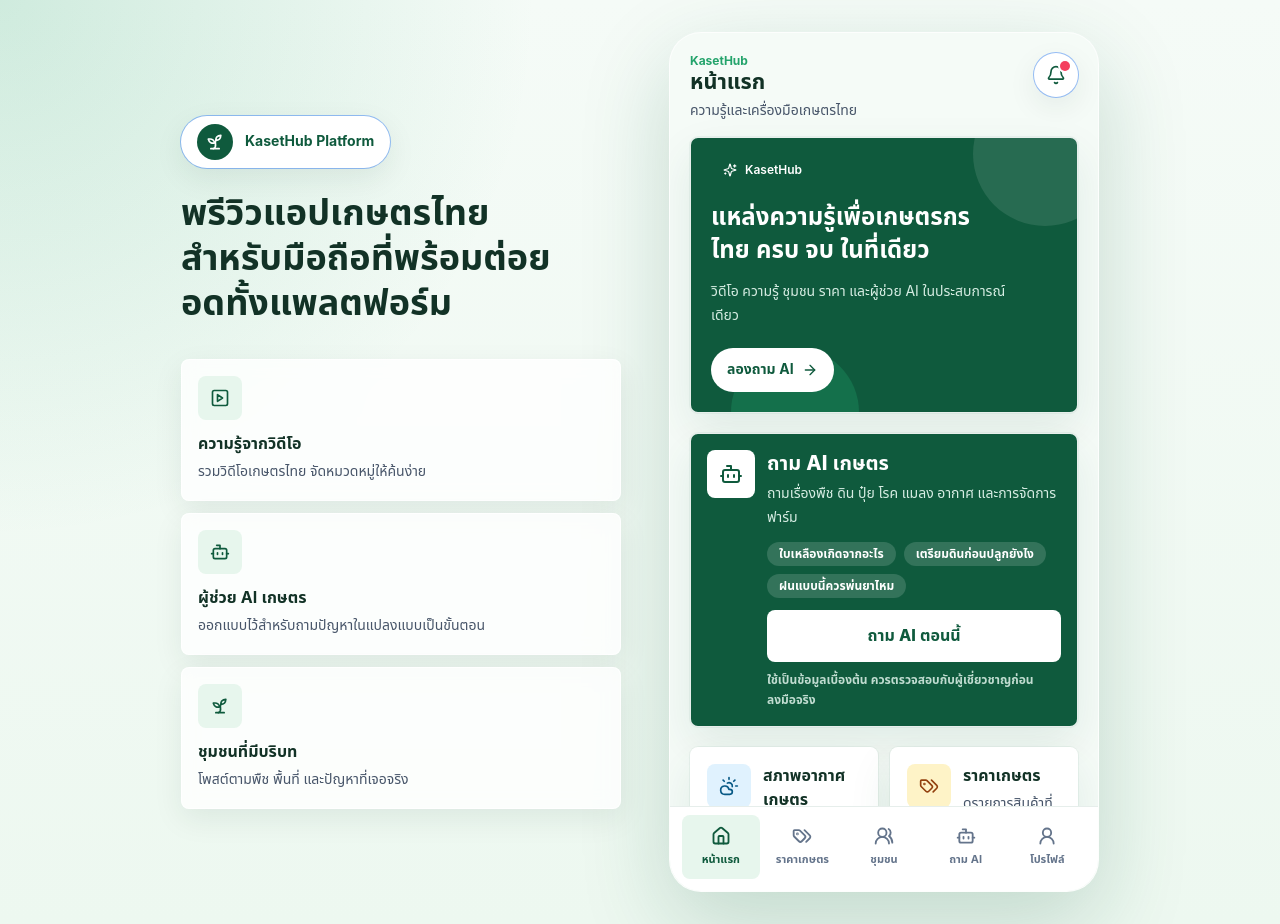
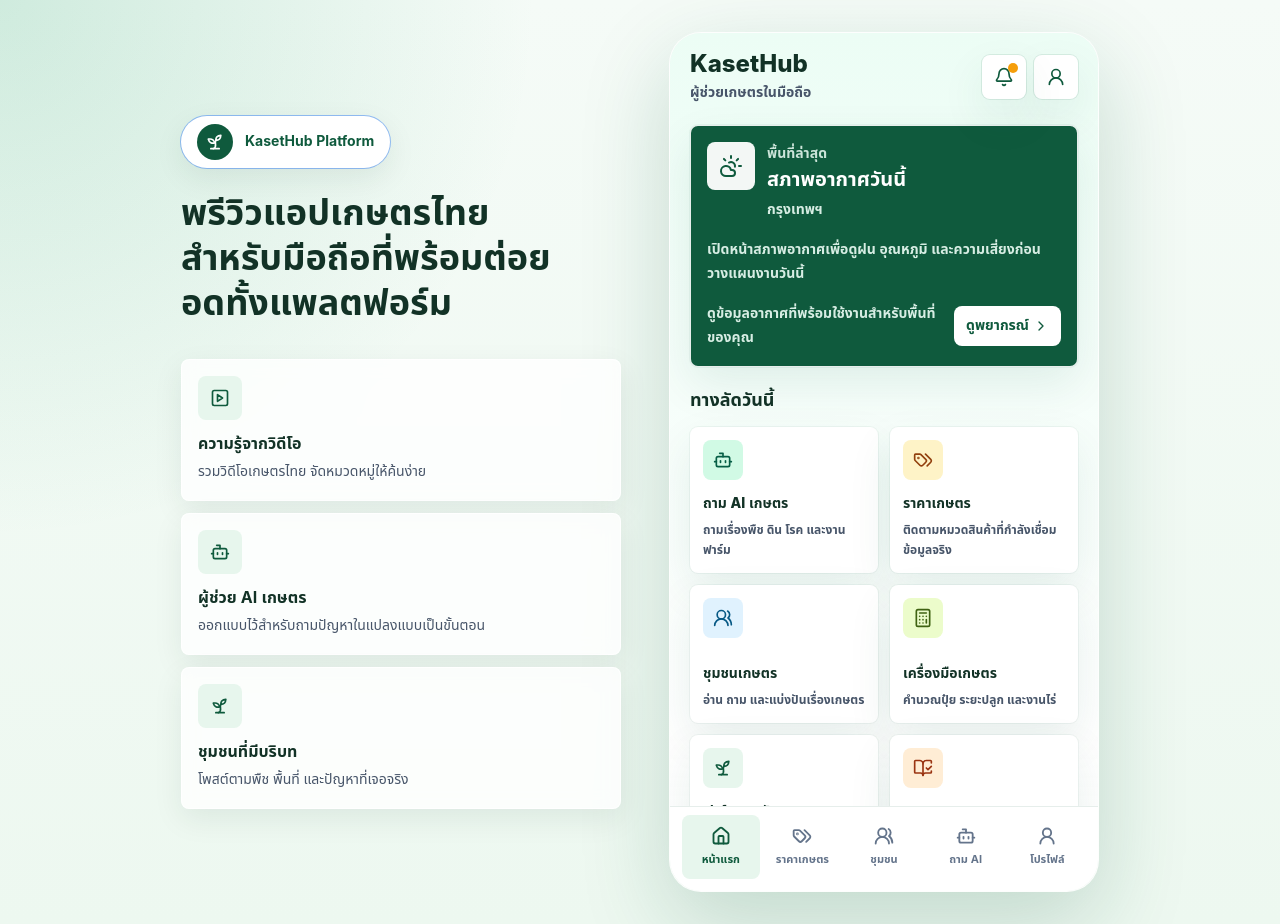
Before and after one commit to thana10-star/KasetHub-Platform, a React (Vite) app: page /app in a window 1280 px wide. Built offline with nearby package versions, Linux system fonts and the light colour scheme; no server answers.

Commit message:
style(home): redesign dashboard for V1 mobile layout

```diff
--- a/src/routes/AppHomePage.tsx
+++ b/src/routes/AppHomePage.tsx
@@ -1,196 +1,271 @@
-import { ArticleCard } from '@/components/kaset/ArticleCard';
-import { HeroCard } from '@/components/kaset/HeroCard';
-import { QuickActionGrid } from '@/components/kaset/QuickActionGrid';
-import { VideoCard } from '@/components/kaset/VideoCard';
-import { PageHeader } from '@/components/layout/PageHeader';
-import { Badge } from '@/components/ui/Badge';
 import { Card } from '@/components/ui/Card';
-import { NoticeBox } from '@/components/ui/NoticeBox';
-import { SectionHeader } from '@/components/ui/SectionHeader';
-import { articles, videos } from '@/data/mockData';
 import { useNotificationCenter } from '@/hooks/useNotificationCenter';
+import { useWeather } from '@/hooks/useWeather';
 import { buildHomeFarmHubViewModel } from '@/routes/home-farm-hub-model';
-import { AI_HOME_PROMPT_EXAMPLES } from '@/services/ai/ai-farmer-assistant-copy';
-import { Bell, Bot, CloudSun, HelpCircle, Sprout, Tags, UsersRound } from 'lucide-react';
+import {
+  Bell,
+  BookOpenCheck,
+  Bot,
+  Calculator,
+  ChevronRight,
+  CloudSun,
+  Sprout,
+  Tags,
+  UserRound,
+  UsersRound,
+} from 'lucide-react';
 import { Link } from 'react-router-dom';
 
+const quickActions = [
+  {
+    description: 'ถามเรื่องพืช ดิน โรค และงานฟาร์ม',
+    href: '/app/ai',
+    icon: Bot,
+    label: 'ถาม AI เกษตร',
+    tone: 'bg-emerald-100 text-emerald-800',
+  },
+  {
+    description: 'ติดตามหมวดสินค้าที่กำลังเชื่อมข้อมูลจริง',
+    href: '/app/prices',
+    icon: Tags,
+    label: 'ราคาเกษตร',
+    tone: 'bg-amber-100 text-amber-800',
+  },
+  {
+    description: 'อ่าน ถาม และแบ่งปันเรื่องเกษตร',
+    href: '/app/community',
+    icon: UsersRound,
+    label: 'ชุมชนเกษตร',
+    tone: 'bg-sky-100 text-sky-800',
+  },
+  {
+    description: 'คำนวณปุ๋ย ระยะปลูก และงานไร่',
+    href: '/app/calculators',
+    icon: Calculator,
+    label: 'เครื่องมือเกษตร',
+    tone: 'bg-lime-100 text-lime-800',
+  },
+  {
+    description: 'บันทึกงาน รายรับรายจ่าย และผลผลิต',
+    href: '/app/my-farm',
+    icon: Sprout,
+    label: 'ฟาร์มของฉัน',
+    tone: 'bg-kaset-mint text-kaset-deep',
+  },
+  {
+    description: 'คู่มือเริ่มใช้และความรู้พื้นฐาน',
+    href: '/app/help',
+    icon: BookOpenCheck,
+    label: 'ความรู้/บทความ',
+    tone: 'bg-orange-100 text-orange-800',
+  },
+] as const;
+
+const priceCategories = ['ข้าว', 'มันสำปะหลัง', 'ยางพารา', 'ปาล์มน้ำมัน'] as const;
+
+function getWeatherSummary(input: { rainChancePercent: number; temperatureC: number; windKph: number }) {
+  if (input.rainChancePercent >= 70) return 'ฝนมีโอกาสสูง วางแผนงานกลางแจ้งอย่างระวัง';
+  if (input.temperatureC >= 35) return 'อากาศร้อน ควรดูแลน้ำและพักงานหนัก';
+  if (input.windKph >= 24) return 'ลมค่อนข้างแรง เช็กก่อนพ่นยา';
+  return 'เหมาะสำหรับเช็กงานในไร่ก่อนเริ่มวัน';
+}
+
 export function AppHomePage() {
-  const featuredVideo = videos.find((video) => video.isFeatured) ?? videos[0];
   const notificationCenter = useNotificationCenter();
   const farmHub = buildHomeFarmHubViewModel();
+  const { forecast } = useWeather();
+  const currentWeather = forecast.current;
+  const todayWeather = forecast.today;
+  const temperatureC = Math.round(currentWeather?.temperatureC ?? todayWeather.maxTempC);
+  const windKph = Math.round(currentWeather?.windKph ?? todayWeather.windKph);
+  const rainChancePercent = todayWeather.rainChancePercent;
+  const hasLiveWeatherSummary = forecast.apiStatus === 'ready' && !forecast.isFallback;
+  const weatherSummary = getWeatherSummary({ rainChancePercent, temperatureC, windKph });
 
   return (
-    <div>
-      <PageHeader title="หน้าแรก" subtitle="ความรู้และเครื่องมือเกษตรไทย" />
-      <div className="grid gap-5 px-5 pb-6">
-        <HeroCard />
+    <div className="min-h-full bg-gradient-to-b from-emerald-50 via-white to-kaset-mist/70">
+      <div className="grid gap-5 px-4 pb-6 pt-4 sm:px-5">
+        <header className="flex items-center justify-between gap-3">
+          <div className="min-w-0">
+            <h1 className="text-2xl font-extrabold leading-8 text-kaset-ink">KasetHub</h1>
+            <p className="text-sm font-semibold leading-6 text-slate-600">ผู้ช่วยเกษตรในมือถือ</p>
+          </div>
+          <div className="flex shrink-0 items-center gap-2">
+            <Link
+              aria-label="ศูนย์แจ้งเตือน"
+              className="relative grid h-11 w-11 place-items-center rounded-lg bg-white text-kaset-deep shadow-card ring-1 ring-kaset-deep/10"
+              to="/app/notifications"
+            >
+              <Bell aria-hidden="true" className="h-5 w-5" />
+              {notificationCenter.digest.unreadCount > 0 ? (
+                <span className="absolute right-2 top-2 h-2.5 w-2.5 rounded-full bg-amber-500" />
+              ) : null}
+            </Link>
+            <Link
+              aria-label="โปรไฟล์"
+              className="grid h-11 w-11 place-items-center rounded-lg bg-white text-kaset-deep shadow-card ring-1 ring-kaset-deep/10"
+              to="/app/profile"
+            >
+              <UserRound aria-hidden="true" className="h-5 w-5" />
+            </Link>
+          </div>
+        </header>
 
-        <section aria-labelledby="home-ai-title" data-testid="home-ai-primary-entry">
+        <section aria-labelledby="home-weather-title">
+          <Link className="block" to="/app/weather">
             <Card className="overflow-hidden bg-kaset-deep text-white">
               <div className="p-4">
-              <div className="flex gap-3">
-                <span className="grid h-12 w-12 shrink-0 place-items-center rounded-lg bg-white text-kaset-deep">
-                  <Bot aria-hidden="true" className="h-6 w-6" />
+                <div className="flex items-start gap-3">
+                  <span className="grid h-12 w-12 shrink-0 place-items-center rounded-lg bg-white/95 text-kaset-deep">
+                    <CloudSun aria-hidden="true" className="h-6 w-6" />
                   </span>
                   <div className="min-w-0 flex-1">
-                  <h2 id="home-ai-title" className="text-xl font-extrabold leading-7">
-                    ถาม AI เกษตร
+                    <p className="text-sm font-bold leading-6 text-emerald-50/85">พื้นที่ล่าสุด</p>
+                    <h2 id="home-weather-title" className="text-xl font-extrabold leading-7">
+                      สภาพอากาศวันนี้
                     </h2>
-                  <p className="mt-1 text-sm leading-6 text-emerald-50/90">
-                    ถามเรื่องพืช ดิน ปุ๋ย โรค แมลง อากาศ และการจัดการฟาร์ม
+                    <p className="mt-1 break-words text-sm font-semibold leading-6 text-emerald-50/90">
+                      {forecast.location.label}
                     </p>
+                  </div>
+                </div>
+
+                {hasLiveWeatherSummary ? (
+                  <div className="mt-4 grid grid-cols-2 gap-2">
+                    <div className="rounded-lg bg-white/12 p-3">
+                      <p className="text-xs font-bold leading-5 text-emerald-50/80">อุณหภูมิ</p>
+                      <p className="text-2xl font-extrabold leading-8">{temperatureC}°C</p>
+                    </div>
+                    <div className="rounded-lg bg-white/12 p-3">
+                      <p className="text-xs font-bold leading-5 text-emerald-50/80">โอกาสฝน</p>
+                      <p className="text-2xl font-extrabold leading-8">{rainChancePercent}%</p>
+                    </div>
+                  </div>
+                ) : (
+                  <p className="mt-4 text-sm font-semibold leading-6 text-emerald-50/90">
+                    เปิดหน้าสภาพอากาศเพื่อดูฝน อุณหภูมิ และความเสี่ยงก่อนวางแผนงานวันนี้
+                  </p>
+                )}
+
+                <div className="mt-4 flex flex-wrap items-center justify-between gap-3">
+                  <p className="min-w-0 flex-1 text-sm font-semibold leading-6 text-emerald-50/90">
+                    {hasLiveWeatherSummary ? weatherSummary : 'ดูข้อมูลอากาศที่พร้อมใช้งานสำหรับพื้นที่ของคุณ'}
+                  </p>
+                  <span className="inline-flex min-h-10 shrink-0 items-center gap-1 rounded-lg bg-white px-3 text-sm font-extrabold text-kaset-deep">
+                    ดูพยากรณ์
+                    <ChevronRight aria-hidden="true" className="h-4 w-4" />
+                  </span>
+                </div>
+              </div>
+            </Card>
+          </Link>
+        </section>
+
+        <section aria-labelledby="home-quick-actions-title" className="grid gap-3">
+          <h2 id="home-quick-actions-title" className="text-lg font-extrabold leading-7 text-kaset-ink">
+            ทางลัดวันนี้
+          </h2>
+          <div className="grid grid-cols-2 gap-3">
+            {quickActions.map((action) => {
+              const Icon = action.icon;
+
+              return (
+                <Link className="block min-w-0" key={action.href} to={action.href}>
+                  <Card className="flex min-h-[138px] flex-col justify-between p-3 transition hover:-translate-y-0.5 hover:shadow-lg">
+                    <span className={`grid h-10 w-10 place-items-center rounded-lg ${action.tone}`}>
+                      <Icon aria-hidden="true" className="h-5 w-5" />
+                    </span>
+                    <div className="mt-3 min-w-0">
+                      <h3 className="break-words text-sm font-extrabold leading-6 text-kaset-ink">{action.label}</h3>
+                      <p className="mt-1 break-words text-xs font-semibold leading-5 text-slate-600">{action.description}</p>
+                    </div>
+                  </Card>
+                </Link>
+              );
+            })}
+          </div>
+        </section>
+
+        <section aria-labelledby="home-prices-title" className="grid gap-3">
+          <div className="flex items-center justify-between gap-3">
+            <h2 id="home-prices-title" className="text-lg font-extrabold leading-7 text-kaset-ink">
+              ราคาเกษตร
+            </h2>
+            <Link className="text-sm font-extrabold text-kaset-deep" to="/app/prices">
+              ดูทั้งหมด
+            </Link>
+          </div>
+          <Card className="p-4">
+            <div className="flex gap-3">
+              <span className="grid h-11 w-11 shrink-0 place-items-center rounded-lg bg-amber-100 text-amber-800">
+                <Tags aria-hidden="true" className="h-5 w-5" />
+              </span>
+              <div className="min-w-0 flex-1">
+                <p className="text-sm font-semibold leading-6 text-slate-600">กำลังเตรียมเชื่อมแหล่งข้อมูลราคาจริง</p>
                 <div className="mt-3 flex flex-wrap gap-2">
-                    {AI_HOME_PROMPT_EXAMPLES.map((example) => (
-                      <span className="rounded-full bg-white/15 px-3 py-1 text-xs font-bold text-white" key={example}>
-                        {example}
+                  {priceCategories.map((category) => (
+                    <span className="rounded-lg bg-amber-50 px-3 py-2 text-xs font-extrabold text-amber-900" key={category}>
+                      {category}
                     </span>
                   ))}
-                  </div>
-                  <Link
-                    className="mt-3 inline-flex min-h-[52px] w-full items-center justify-center rounded-lg bg-white px-4 text-base font-extrabold leading-6 text-kaset-deep transition hover:bg-kaset-mint"
-                    to="/app/ai"
-                  >
-                    ถาม AI ตอนนี้
-                  </Link>
-                  <p className="mt-2 text-xs font-semibold leading-5 text-emerald-50/80">
-                    ใช้เป็นข้อมูลเบื้องต้น ควรตรวจสอบกับผู้เชี่ยวชาญก่อนลงมือจริง
-                  </p>
                 </div>
               </div>
             </div>
           </Card>
         </section>
 
-        <section className="grid gap-3 sm:grid-cols-2" aria-label="ทางลัดสำคัญ">
-          <Link to="/app/weather">
-            <Card className="h-full p-4">
+        <section aria-labelledby="home-community-title" className="grid gap-3">
+          <div className="flex items-center justify-between gap-3">
+            <h2 id="home-community-title" className="text-lg font-extrabold leading-7 text-kaset-ink">
+              ชุมชนเกษตร
+            </h2>
+            <Link className="text-sm font-extrabold text-kaset-deep" to="/app/community">
+              เปิดชุมชน
+            </Link>
+          </div>
+          <Card className="p-4">
             <div className="flex gap-3">
               <span className="grid h-11 w-11 shrink-0 place-items-center rounded-lg bg-sky-100 text-sky-800">
-                  <CloudSun aria-hidden="true" className="h-5 w-5" />
+                <UsersRound aria-hidden="true" className="h-5 w-5" />
               </span>
               <div className="min-w-0 flex-1">
-                  <h2 className="font-extrabold leading-6 text-kaset-ink">สภาพอากาศเกษตร</h2>
-                  <p className="mt-1 text-sm leading-6 text-slate-600">เช็กฝน ลม และความเสี่ยงก่อนวางแผนงานในไร่</p>
-                </div>
-              </div>
-            </Card>
-          </Link>
-
-          <Link to="/app/prices">
-            <Card className="h-full p-4">
-              <div className="flex gap-3">
-                <span className="grid h-11 w-11 shrink-0 place-items-center rounded-lg bg-amber-100 text-amber-800">
-                  <Tags aria-hidden="true" className="h-5 w-5" />
-                </span>
-                <div className="min-w-0 flex-1">
-                  <h2 className="font-extrabold leading-6 text-kaset-ink">ราคาเกษตร</h2>
-                  <p className="mt-1 text-sm leading-6 text-slate-600">ดูรายการสินค้าที่เตรียมเชื่อมแหล่งข้อมูลราคา</p>
-                </div>
-              </div>
-            </Card>
-          </Link>
-        </section>
-
-        <section aria-labelledby="home-farm-hub-title">
-          <Card className="p-4">
-            <div className="flex gap-3">
-              <span className="grid h-12 w-12 shrink-0 place-items-center rounded-lg bg-kaset-mint text-kaset-deep">
-                <Sprout aria-hidden="true" className="h-6 w-6" />
-              </span>
-              <div className="min-w-0 flex-1">
-                <p className="text-xs font-bold uppercase tracking-wide text-kaset-deep">{farmHub.eyebrow}</p>
-                <h2 id="home-farm-hub-title" className="mt-1 text-xl font-extrabold leading-7 text-kaset-ink">
-                  {farmHub.title}
-                </h2>
-                <p className="mt-1 text-sm leading-6 text-slate-600">{farmHub.subtitle}</p>
+                <p className="text-sm font-semibold leading-6 text-slate-600">
+                  อ่าน ถาม และแบ่งปันเรื่องเกษตรกับชุมชน
+                </p>
                 <Link
-                  className="mt-3 inline-flex min-h-[52px] w-full items-center justify-center rounded-lg bg-kaset-deep px-4 text-base font-extrabold leading-6 text-white transition hover:bg-kaset-ink"
-                  to={farmHub.primaryRoute}
+                  className="mt-3 inline-flex min-h-10 items-center justify-center gap-1 rounded-lg bg-kaset-deep px-3 text-sm font-extrabold text-white"
+                  to="/app/community"
                 >
-                  {farmHub.primaryLabel}
+                  เปิดชุมชน
+                  <ChevronRight aria-hidden="true" className="h-4 w-4" />
                 </Link>
               </div>
             </div>
           </Card>
         </section>
 
-        <NoticeBox tone="success" title="ใช้งานได้ทันที ไม่ต้องสมัคร">
-          บันทึกบทความ วิดีโอ คำถาม AI และประวัติฟาร์มไว้ในเครื่องนี้ได้ก่อน สมัครภายหลังเมื่ออยากสำรองข้อมูล
-        </NoticeBox>
-
-        <Link to="/app/help">
+        <section aria-labelledby="home-farm-hub-title">
           <Card className="p-4">
-            <div className="flex items-center gap-3">
-              <span className="grid h-11 w-11 shrink-0 place-items-center rounded-lg bg-sky-100 text-sky-800">
-                <HelpCircle aria-hidden="true" className="h-5 w-5" />
+            <div className="flex gap-3">
+              <span className="grid h-11 w-11 shrink-0 place-items-center rounded-lg bg-kaset-mint text-kaset-deep">
+                <Sprout aria-hidden="true" className="h-5 w-5" />
               </span>
               <div className="min-w-0 flex-1">
-                <h2 className="font-extrabold leading-6 text-kaset-ink">เริ่มใช้แอพ</h2>
-                <p className="mt-1 text-sm leading-6 text-slate-600">ดูวิธีเริ่มจากฟาร์มของฉันและสมุดฟาร์ม</p>
-              </div>
-            </div>
-          </Card>
-        </Link>
-
-        <Link to="/app/notifications">
-          <Card className="p-4">
-            <div className="flex gap-3">
-              <span className="grid h-12 w-12 shrink-0 place-items-center rounded-lg bg-kaset-mint text-kaset-deep">
-                <Bell aria-hidden="true" className="h-6 w-6" />
-              </span>
-              <div className="min-w-0 flex-1">
-                <div className="flex flex-wrap items-center gap-2">
-                  <h2 className="font-extrabold text-kaset-ink">ศูนย์แจ้งเตือน</h2>
-                  <Badge tone={notificationCenter.digest.unreadCount > 0 ? 'gold' : 'green'}>
-                    {notificationCenter.digest.unreadCount} ยังไม่อ่าน
-                  </Badge>
-                </div>
-                <p className="mt-1 text-sm leading-6 text-slate-600">
-                  รวมอากาศ ราคา ฟาร์มของฉัน และชุมชนไว้ให้ติดตามในแอพ
-                </p>
-              </div>
-            </div>
-          </Card>
-        </Link>
-
-        <section className="grid gap-3">
-          <SectionHeader title="ทางลัด" />
-          <QuickActionGrid />
-        </section>
-
-        <section className="grid gap-3">
-          <SectionHeader actionHref="/app/youtube" actionLabel="ดูทั้งหมด" title="แนะนำสำหรับคุณ" />
-          <VideoCard featured video={featuredVideo} />
-        </section>
-
-        <section aria-labelledby="home-community-title">
-          <Card className="p-4">
-            <div className="flex gap-3">
-              <span className="grid h-11 w-11 shrink-0 place-items-center rounded-lg bg-sky-100 text-sky-800">
-                <UsersRound aria-hidden="true" className="h-5 w-5" />
-              </span>
-              <div className="min-w-0 flex-1">
-                <h2 id="home-community-title" className="font-extrabold leading-6 text-kaset-ink">
-                  ชุมชนเกษตร
+                <h2 id="home-farm-hub-title" className="text-lg font-extrabold leading-7 text-kaset-ink">
+                  {farmHub.title}
                 </h2>
-                <p className="mt-1 text-sm leading-6 text-slate-600">
-                  อ่านเรื่องเล่า ถามปัญหา และแบ่งปันประสบการณ์
-                </p>
+                <p className="mt-1 text-sm font-semibold leading-6 text-slate-600">{farmHub.subtitle}</p>
                 <Link
-                  className="mt-3 inline-flex min-h-11 w-full items-center justify-center rounded-lg bg-kaset-deep px-4 text-sm font-extrabold text-white"
-                  to="/app/community"
+                  className="mt-3 inline-flex min-h-10 items-center justify-center gap-1 rounded-lg bg-kaset-deep px-3 text-sm font-extrabold text-white"
+                  to={farmHub.primaryRoute}
                 >
-                  เปิดชุมชน
+                  {farmHub.primaryLabel}
+                  <ChevronRight aria-hidden="true" className="h-4 w-4" />
                 </Link>
               </div>
             </div>
           </Card>
         </section>
-
-        <section className="grid gap-3">
-          <SectionHeader actionHref="/app/articles" actionLabel="อ่านต่อ" title="บทความและข่าว" />
-          <ArticleCard article={articles[0]} />
-        </section>
       </div>
     </div>
   );
--- a/src/routes/home-farm-hub-model.ts
+++ b/src/routes/home-farm-hub-model.ts
@@ -8,9 +8,9 @@
 
 export function buildHomeFarmHubViewModel(): HomeFarmHubViewModel {
   return {
-    eyebrow: 'My Farm',
+    eyebrow: 'ฟาร์มของฉัน',
     title: 'ฟาร์มของฉัน',
-    subtitle: 'บันทึกงานในฟาร์ม รายรับรายจ่าย ต้นทุน และผลผลิต',
+    subtitle: 'บันทึกงาน รายรับรายจ่าย และผลผลิต',
     primaryRoute: '/app/my-farm',
     primaryLabel: 'เปิดฟาร์มของฉัน',
   };
```
Also changed, not shown: reports/milestones/M116_8_HOME_DASHBOARD_REDESIGN_REPORT.md (added, +98 -0 lines), 3 other files (tests, documents, lock files or other folders). Lines whose indentation alone changed are shown as unchanged.
